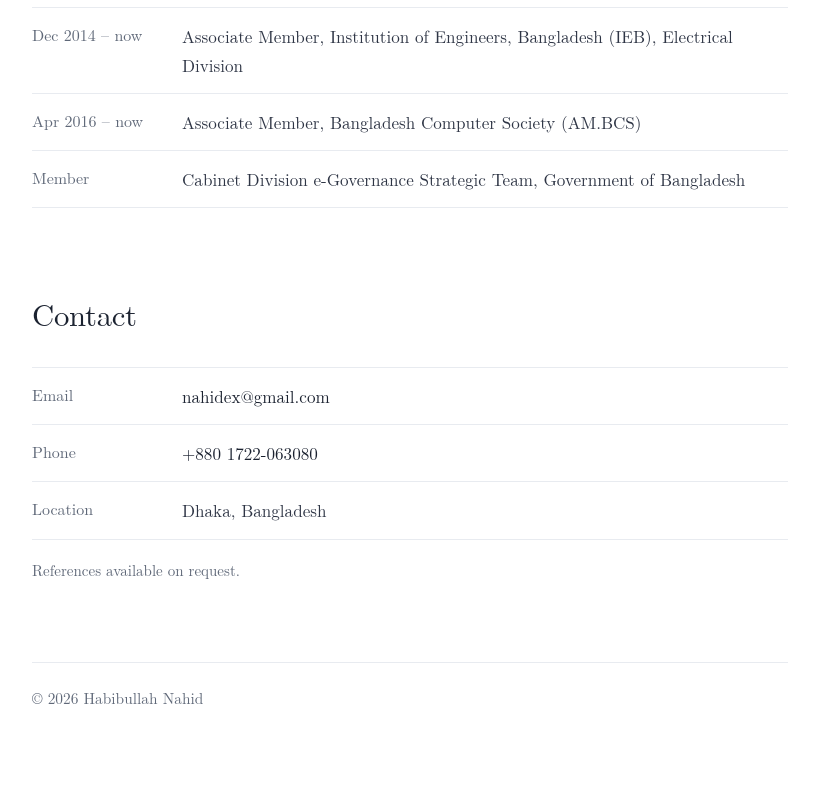
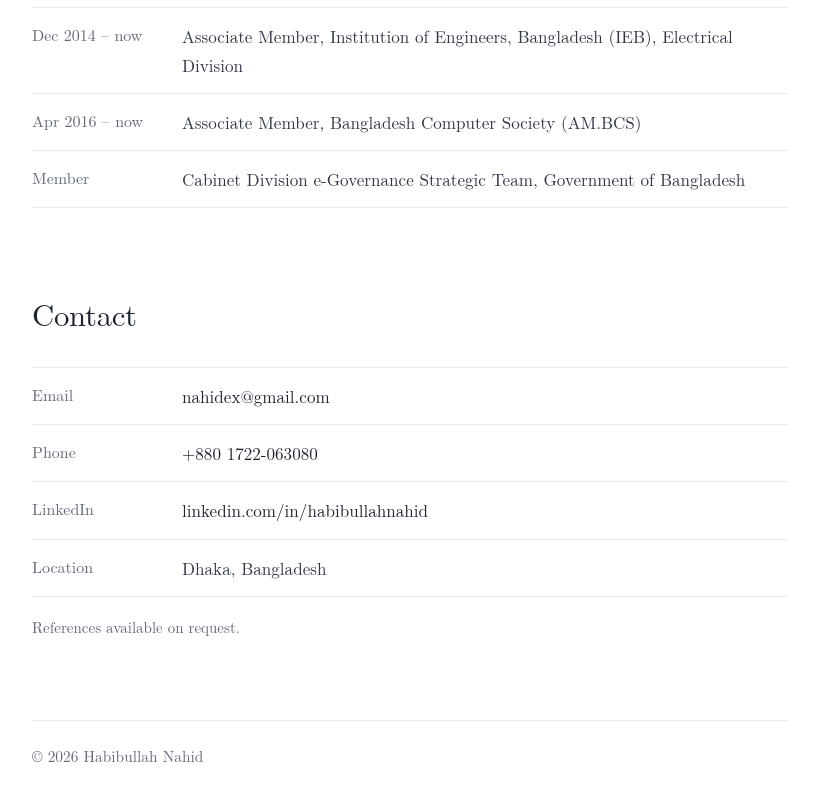
Before and after one commit to nahidex/habibullah-nahid, a website built with Vite: page index.html in a window 1280 px wide. Shown: the part 6922-7722 px from the top of the page, without its empty margins (374-1193 px from the left). Built offline with nearby package versions, Linux system fonts and the light colour scheme; a web font is replaced by a local one.

Commit message:
Add LinkedIn profile to contact section

```diff
--- a/index.html
+++ b/index.html
@@ -202,6 +202,7 @@
       <ul class="rows">
         <li><b>Email</b><span><a href="mailto:nahidex@gmail.com">nahidex@gmail.com</a></span></li>
         <li><b>Phone</b><span><a href="tel:+8801722063080">+880 1722-063080</a></span></li>
+        <li><b>LinkedIn</b><span><a href="https://www.linkedin.com/in/habibullahnahid" target="_blank" rel="noopener">linkedin.com/in/habibullahnahid</a></span></li>
         <li><b>Location</b><span>Dhaka, Bangladesh</span></li>
       </ul>
       <p style="margin-top:18px;font-size:15px;color:var(--muted)">References available on request.</p>
```
